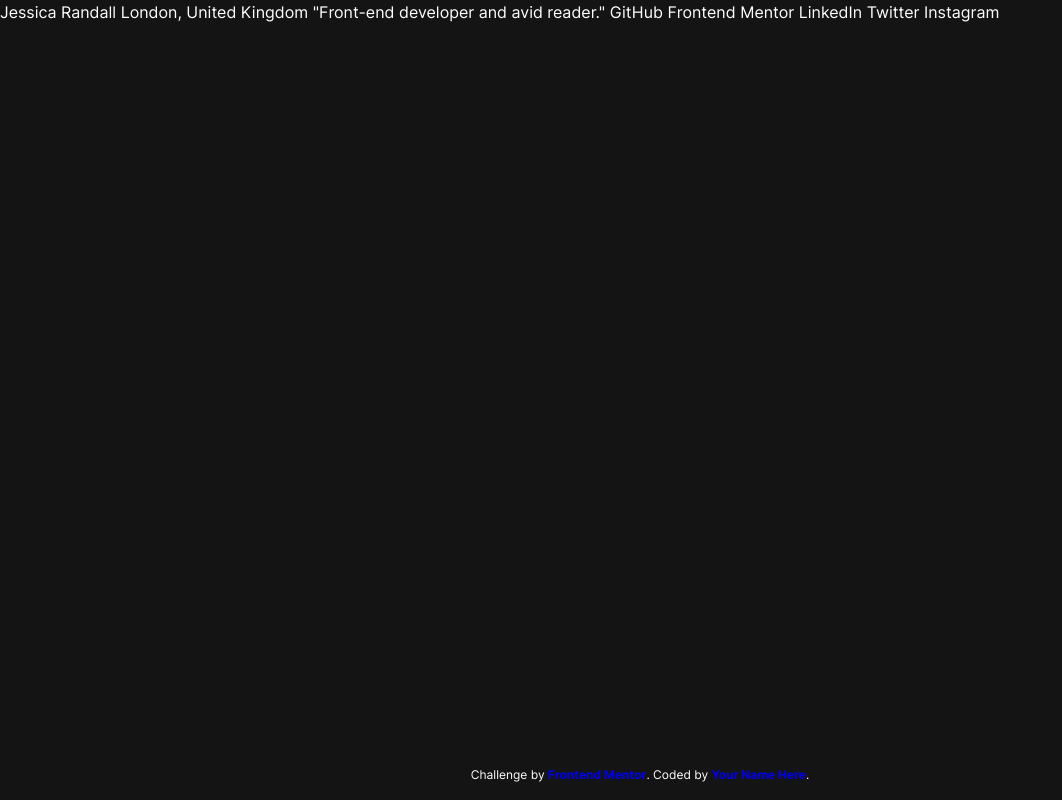
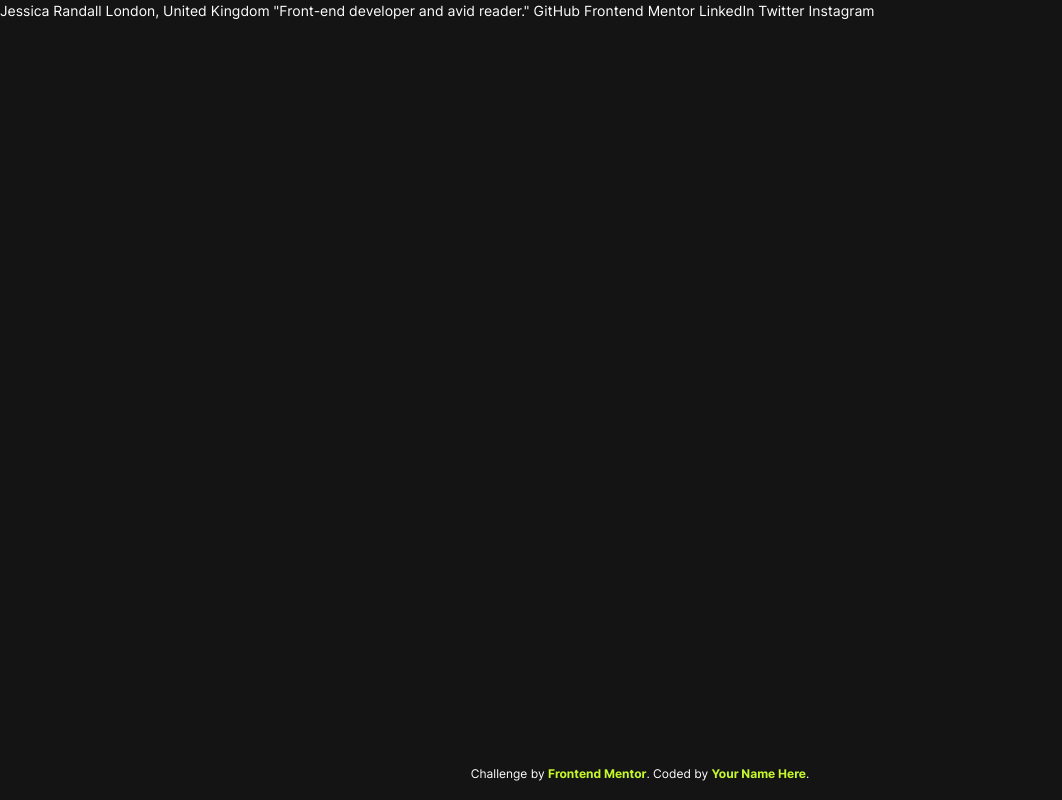
Before and after one commit to Pellia/fm-social-links-profile, a plain HTML site: page index.html in a window 1280 px wide. Shown: the whole page, without its empty margins (0-1062 px from the left). Drawn offline with Linux system fonts and the light colour scheme.

Commit message:
feat: setup custom typography properties

```diff
--- a/styles/style.css
+++ b/styles/style.css
@@ -12,6 +12,12 @@
   /* Font */
   --font-inter: "Inter", sans-serif;
 
+  /* Typography */
+  --line-height: 150%;
+  --text-preset-1: 700 24px / var(--line-height) var(--font-inter);
+  --text-preset-2: 400 14px / var(--line-height) var(--font-inter);
+  --text-preset-2-bold: 700 14px / var(--line-height) var(--font-inter);
+
   /* Colors */
   --color-green: hsl(75, 94%, 57%);
   --color-gray-700: hsl(0, 0%, 20%);
@@ -22,7 +28,7 @@
 
 /* General */
 body {
-  font-family: var(--font-inter);
+  font: var(--text-preset-2);
   background-color: var(--color-gray-900);
   color: var(--color-white);
 }
@@ -41,6 +47,7 @@ body {
   text-decoration: none;
   font-weight: bold;
   transition: opacity 0.3s ease;
+  color: var(--color-green);
 }
 
 .attribution a:hover {
```
